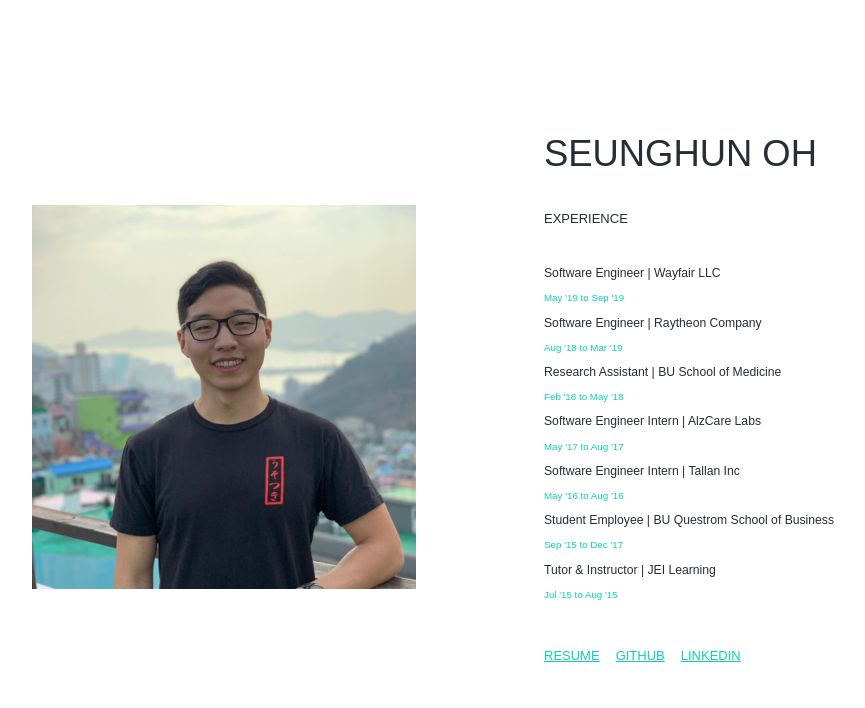
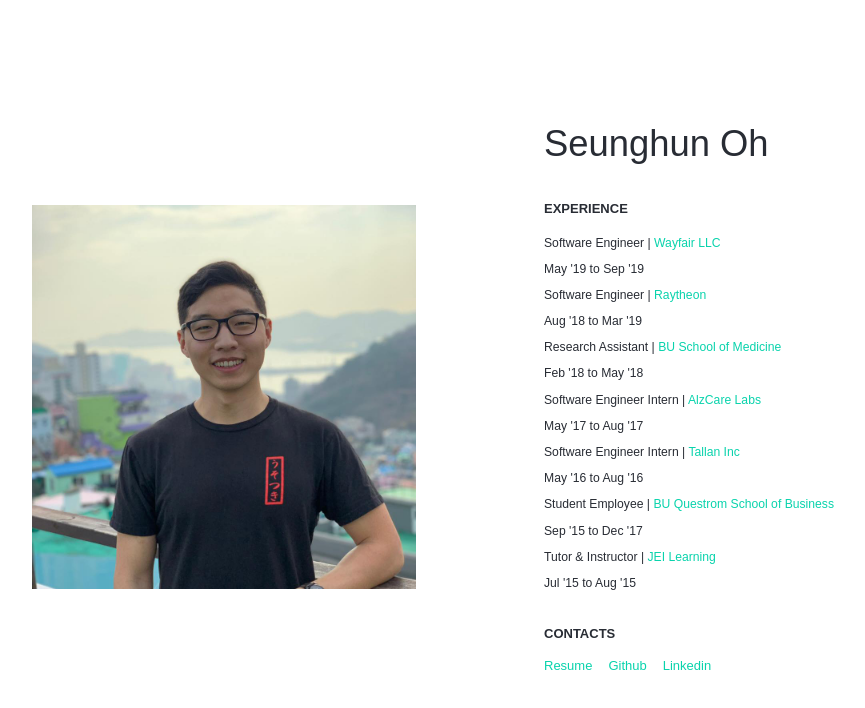
Before and after one commit to seunghunoh57/website, a React (Create React App) app: page / in a window 1280 px wide. Shown: the top 708 px of the page, without its empty margins (160-1025 px from the left). Built offline with nearby package versions, Linux system fonts and the light colour scheme.

Commit message:
Style changes to mirror spacing, intentional coloring

```diff
--- a/src/App.css
+++ b/src/App.css
@@ -30,7 +30,6 @@
   padding-left: 10vw;
 }
 #name {
-  /* padding-bottom: 5vh; */
   font-size: 1.4em;
 }
 
@@ -43,10 +42,9 @@
   padding: 0;
   font-size: 0.75em;
 }
-
-#experience-title {
+.title {
   font-size: 0.5em;
-  margin-bottom: 40px;
+  font-weight: bold;
 }
 
 .experience {
@@ -57,16 +55,36 @@
   font-size: 1.25em;
 }
 
+.exp-link {
+  color: #09d3ac;
+  text-decoration: none;
+}
+
+.exp-link:hover {
+  text-decoration: underline;
+}
+
 .exp-term {
-  color: #09d3ac;
+  font-size: 1.25em;
 }
 
 .App-link {
   color: #09d3ac;
   font-size: 0.5em;
   margin-right: 2vh;
+  text-decoration: none;
+}
+
+.App-link:hover {
+  text-decoration: underline;
 }
 
 .App-footer {
   margin: 1.4em 0 1.4em 0;
 }
+
+.footer-title {
+  font-size: 0.5em;
+  font-weight: bold;
+  margin-bottom: 5px;
+}
--- a/src/App.js
+++ b/src/App.js
@@ -12,36 +12,43 @@ export class App extends React.Component {
           company: "Wayfair LLC",
           role: "Software Engineer",
           term: "May '19 to Sep '19",
+          link: "https://www.wayfair.com",
         },
         {
-          company: "Raytheon Company",
+          company: "Raytheon",
           role: "Software Engineer",
           term: "Aug '18 to Mar '19",
+          link: "https://www.rtx.com/en",
         },
         {
           company: "BU School of Medicine",
           role: "Research Assistant",
           term: "Feb '18 to May '18",
+          link: "https://www.bumc.bu.edu/busm/",
         },
         {
           company: "AlzCare Labs",
           role: "Software Engineer Intern",
           term: "May '17 to Aug '17",
+          link: "https://alz.care/",
         },
         {
           company: "Tallan Inc",
           role: "Software Engineer Intern",
           term: "May '16 to Aug '16",
+          link: "https://www.tallan.com/",
         },
         {
           company: "BU Questrom School of Business",
           role: "Student Employee",
           term: "Sep '15 to Dec '17",
+          link: "http://www.bu.edu/questrom/",
         },
         {
           company: "JEI Learning",
           role: "Tutor & Instructor",
           term: "Jul '15 to Aug '15",
+          link: "https://jeilearning.com/saratoga/index.do",
         },
       ],
     };
@@ -51,7 +58,15 @@ export class App extends React.Component {
     return (
       <li key={index} className="experience">
         <p className="exp-company">
-          {experience.role} | {experience.company}
+          {experience.role} |{" "}
+          <a
+            className="exp-link"
+            href={experience.link}
+            target="_blank"
+            rel="noopener noreferrer"
+          >
+            {experience.company}
+          </a>
         </p>
         <p className="exp-term">{experience.term}</p>
       </li>
@@ -66,9 +81,9 @@ export class App extends React.Component {
             <img src={profile} className="App-portrait" alt="profile" />
           </div>
           <div className="App-content-div">
-            <p id="name">SEUNGHUN OH</p>
+            <p id="name">Seunghun Oh</p>
             <div className="experience-container">
-              <p id="experience-title">EXPERIENCE</p>
+              <p className="title">EXPERIENCE</p>
               <ul className="experience-list">
                 {this.state.experiences.map((exp, idx) => {
                   return this.createExperience(exp, idx);
@@ -76,13 +91,14 @@ export class App extends React.Component {
               </ul>
             </div>
             <div className="App-footer">
+              <p className="footer-title">CONTACTS</p>
               <a
                 className="App-link"
                 href={resume}
                 target="_blank"
                 rel="noopener noreferrer"
               >
-                RESUME
+                Resume
               </a>
               <a
                 className="App-link"
@@ -90,7 +106,7 @@ export class App extends React.Component {
                 target="_blank"
                 rel="noopener noreferrer"
               >
-                GITHUB
+                Github
               </a>
               <a
                 className="App-link"
@@ -98,7 +114,7 @@ export class App extends React.Component {
                 target="_blank"
                 rel="noopener noreferrer"
               >
-                LINKEDIN
+                Linkedin
               </a>
             </div>
           </div>
```
